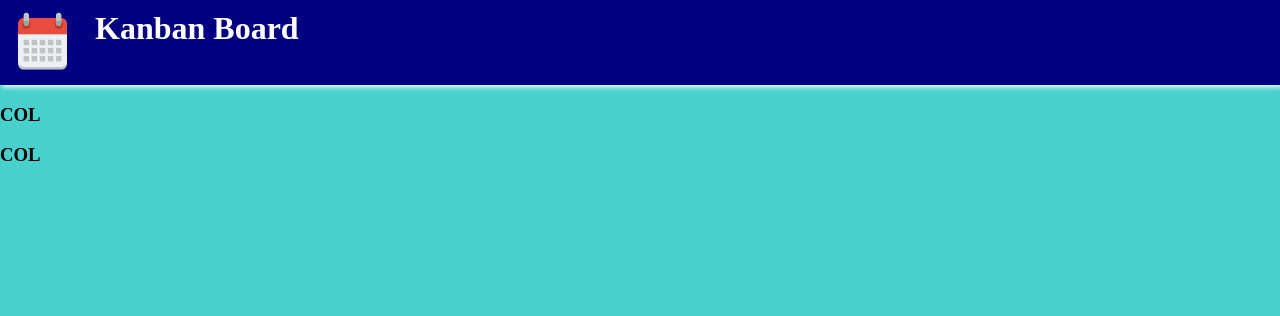
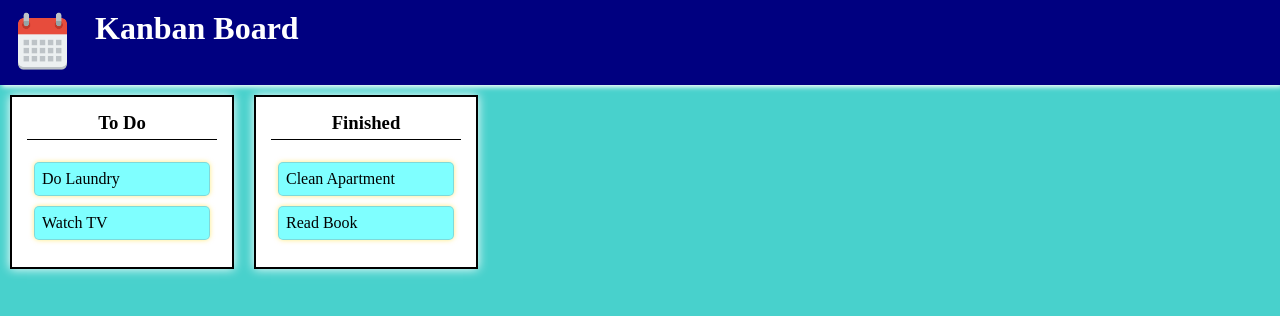
Before and after one commit to BalasundaramVi/Kanban-Board, a React app: page / in a window 1280 px wide. Shown: the top 316 px of the page. Built offline with nearby package versions, Linux system fonts and the light colour scheme; the HTML template or start-up script is replaced by a standard one.

Commit message:
Finalize display of columns/taks on board

```diff
--- a/client/src/components/Board.jsx
+++ b/client/src/components/Board.jsx
@@ -1,19 +1,37 @@
 import React from 'react';
 import PropTypes from 'prop-types';
 
-const Board = ({ columns, columnOrder }) => (
+import Column from './Column';
+
+import '../styles/Board.css';
+
+const Board = ({ columns, columnOrder, tasks, taskCount, columnCount }) => (
   <div className="board">
-    {columnOrder.map((col, i) => (
-      <div className={`col col_${i}`} key={`${columns[columnOrder[i]].id}`}>
-        <h3>COL</h3>
-      </div>
-    ))}
+    {columnOrder.map((col, i) => {
+      const colTasks = [];
+      columns[col].tasks.map(task => (
+        colTasks.push(tasks[task])
+      ));
+      return (
+        <div className={`col col_${i}`} key={`${columns[col].id}`}>
+          <h3 className="col-title">{columns[col].title}</h3>
+          <Column index={i} tasks={colTasks} taskCount={taskCount} />
+        </div>
+      );
+    })}
   </div>
 );
 
 Board.propTypes = {
-  columns: PropTypes.objectOf(PropTypes.Object),
+  columns: PropTypes.objectOf(PropTypes.objectOf(PropTypes.oneOfType([
+    PropTypes.string,
+    PropTypes.string,
+    PropTypes.arrayOf(PropTypes.string),
+  ]))),
   columnOrder: PropTypes.arrayOf(PropTypes.string),
+  tasks: PropTypes.objectOf(PropTypes.objectOf(PropTypes.string)),
+  taskCount: PropTypes.number,
+  columnCount: PropTypes.number,
 };
 
 Board.defaultProps = {
@@ -29,7 +47,15 @@ Board.defaultProps = {
       tasks: ['task-3', 'task-4'],
     },
   },
+  tasks: {
+    'task-1': { id: 'task-1', content: 'Do Laundry' },
+    'task-2': { id: 'task-2', content: 'Watch TV' },
+    'task-3': { id: 'task-3', content: 'Clean Apartment' },
+    'task-4': { id: 'task-4', content: 'Read Book' },
+  },
   columnOrder: ['column-1', 'column-2'],
+  taskCount: 2,
+  columnCount: 1,
 };
 
 export default Board;
--- /dev/null
+++ b/client/src/components/Column.jsx
@@ -0,0 +1,15 @@
+import React from 'react';
+
+import '../styles/Column.css';
+
+const Column = ({ index, tasks, taskCount }) => (
+  <ol className="column-tasks">
+    {tasks.map((task, i) => (
+      <li className={`task task_${i}`} key={task.id}>
+        <p className="task-content">{ task.content }</p>
+      </li>
+    ))}
+  </ol>
+);
+
+export default Column;
--- /dev/null
+++ b/client/src/styles/Board.css
@@ -0,0 +1,26 @@
+.board {
+  display: flex;
+  align-content: space-around;
+}
+
+.col {
+  margin: 10px;
+  padding: 10px;
+  border: 2px solid black;
+  display: flex;
+  flex-direction: column;
+  align-content: center;
+  flex: 1;
+  max-width: 200px;
+  overflow: hidden;
+  background-color: white;
+  box-shadow: 0px 0px 10px white;
+}
+
+.col-title {
+  margin: 5px;
+  margin-top: 0;
+  text-align: center;
+  border-bottom: 1px solid black;
+  padding: 5px;
+}
--- /dev/null
+++ b/client/src/styles/Column.css
@@ -0,0 +1,22 @@
+ol {
+  list-style: none;
+  padding: 5px;
+  margin: 2px;
+}
+
+li {
+  border: 1px solid rgba(128, 128, 128, 0.3);
+  border-radius: 5px;
+  padding: 5px;
+  margin: 10px 5px;
+  box-shadow: 0px 0px 5px rgba(255, 217, 0, 0.5);
+  background-color: rgba(0, 255, 255, 0.5);
+}
+
+li:hover{
+  cursor: pointer;
+}
+
+p {
+  margin: 2px;
+}
```
